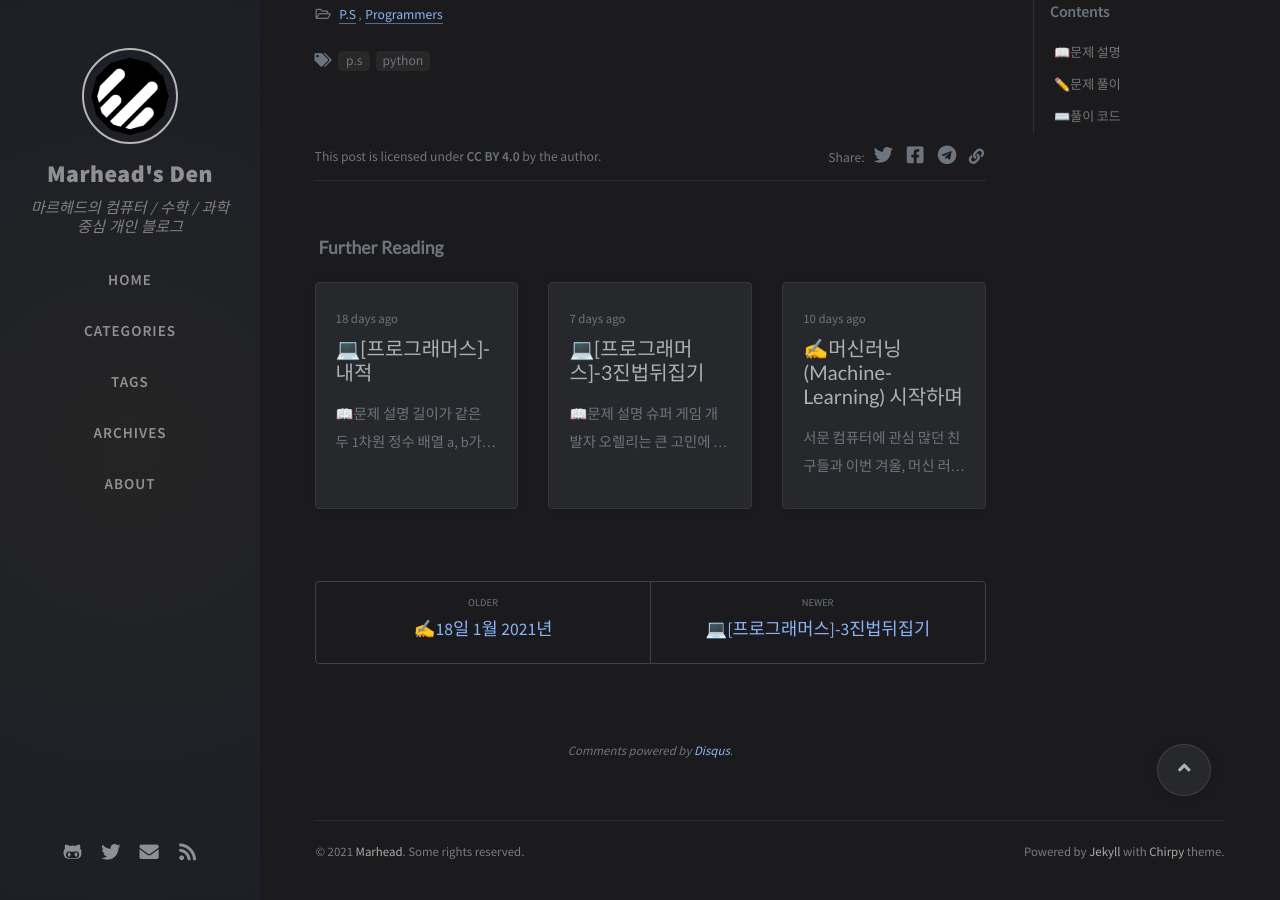
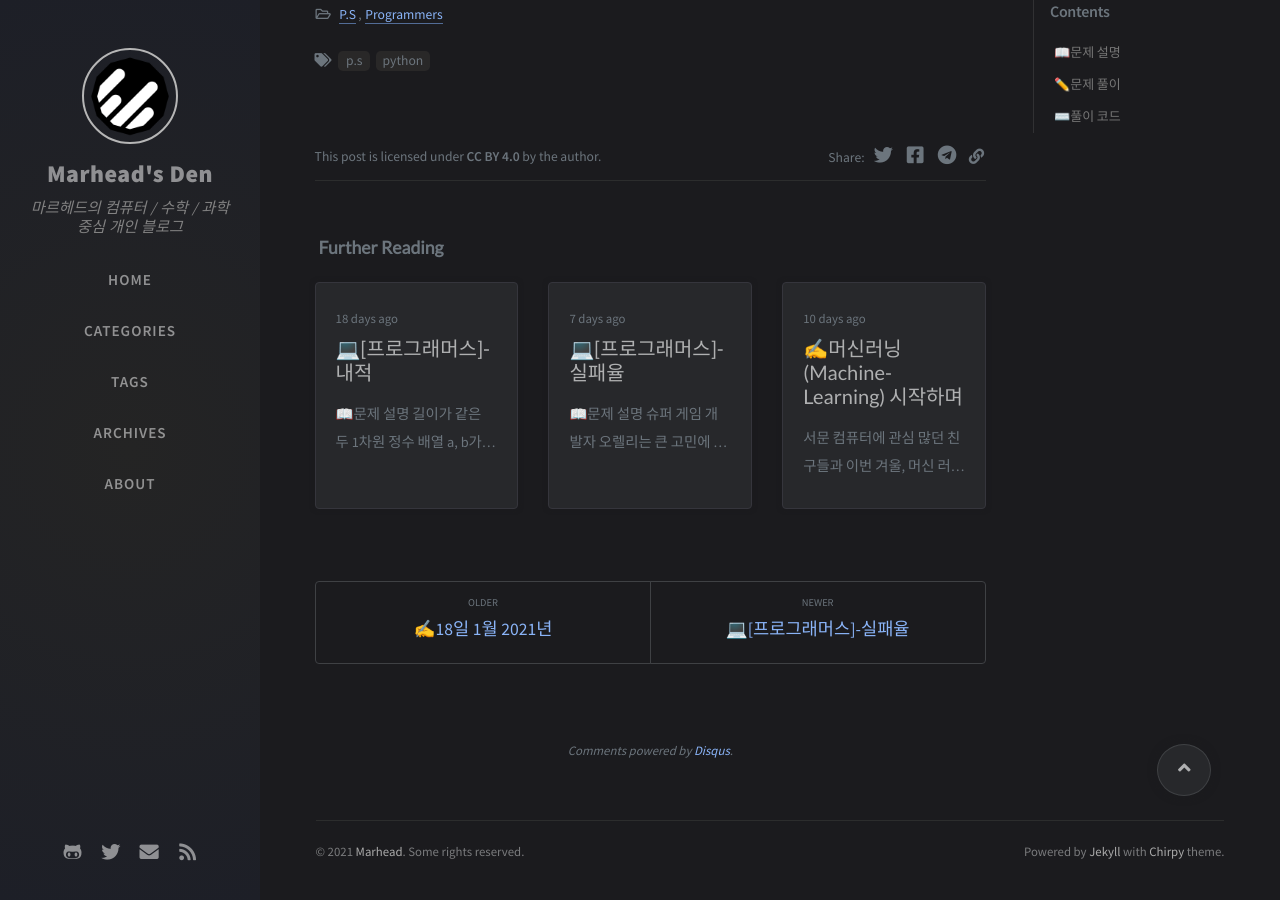
Before and after one commit to Marhead/Marhead.github.io, a Jekyll site: the page built from _posts/2021-01-18-ternarysystem.md, in a window 1280 px wide and 900 px high, scrolled down 1390 px. Built offline with Jekyll 4.4.1, drawn with Linux system fonts in a browser that asks for light colours; nearby versions of some CDN libraries; comment, search, counter and statistics services are not loaded.

Commit message:
Update 2021-01-24-failure.md

````diff
--- a/_posts/2021-01-24-failure.md
+++ b/_posts/2021-01-24-failure.md
@@ -1,6 +1,6 @@
 ---
-title: "💻[프로그래머스]-3진법뒤집기"
-excerpt: "프로그래머스 월간 코드 챌린지 시즌 1 [3진법뒤집기] 문제 해결"
+title: "💻[프로그래머스]-실패율"
+excerpt: "프로그래머스 2019 카카오 블라인드 [실패율] 문제 해결"
 
 categories:
     - P.S
@@ -64,6 +64,7 @@ $$
 ## ⌨️풀이 코드
 ---
 - C++ 코드
+
 ```c++
 #include <vector>
 #include <algorithm>
@@ -96,11 +97,12 @@ vector<int> solution(int N, vector<int> stages) {
     for(auto it = 0; it < N; it++) {
         answer.push_back(v[it].first);
     }
-
     return answer;
 }
 ```
+
 - 파이썬 코드
+
 ```python
 def solution(N, stages):
     answer = []
@@ -118,5 +120,6 @@ def solution(N, stages):
     answer = [i[0] for i in answer]
     return answer
 ```
+
 -----
 출처 : [프로그래머스 2019 카카오 실패율](https://programmers.co.kr/learn/courses/30/lessons/42889)
````
